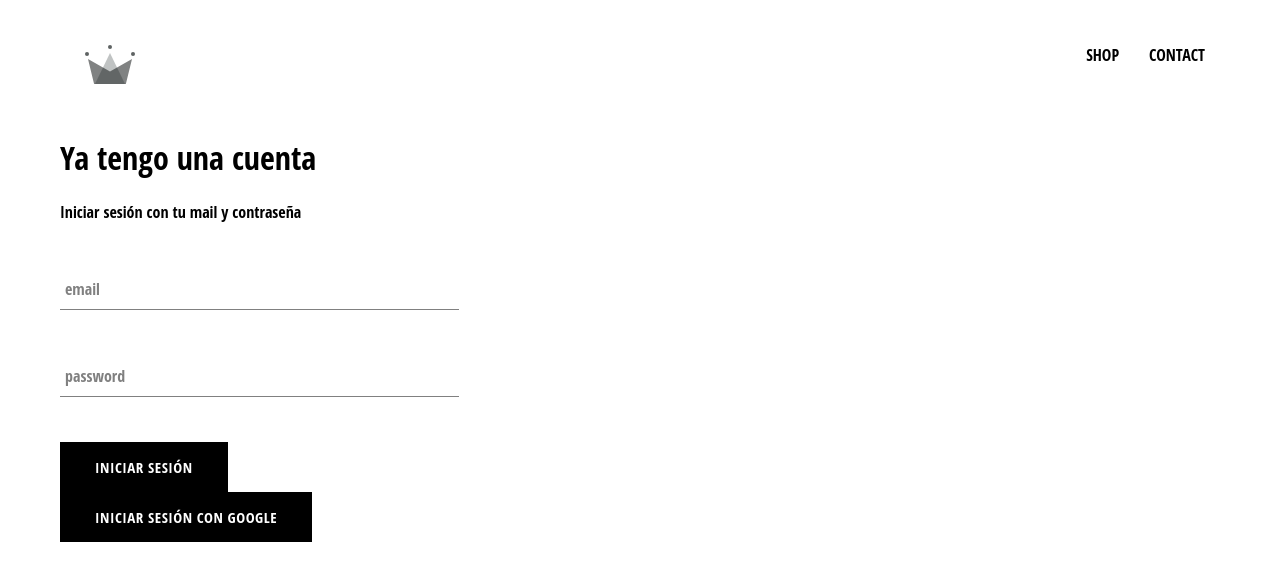
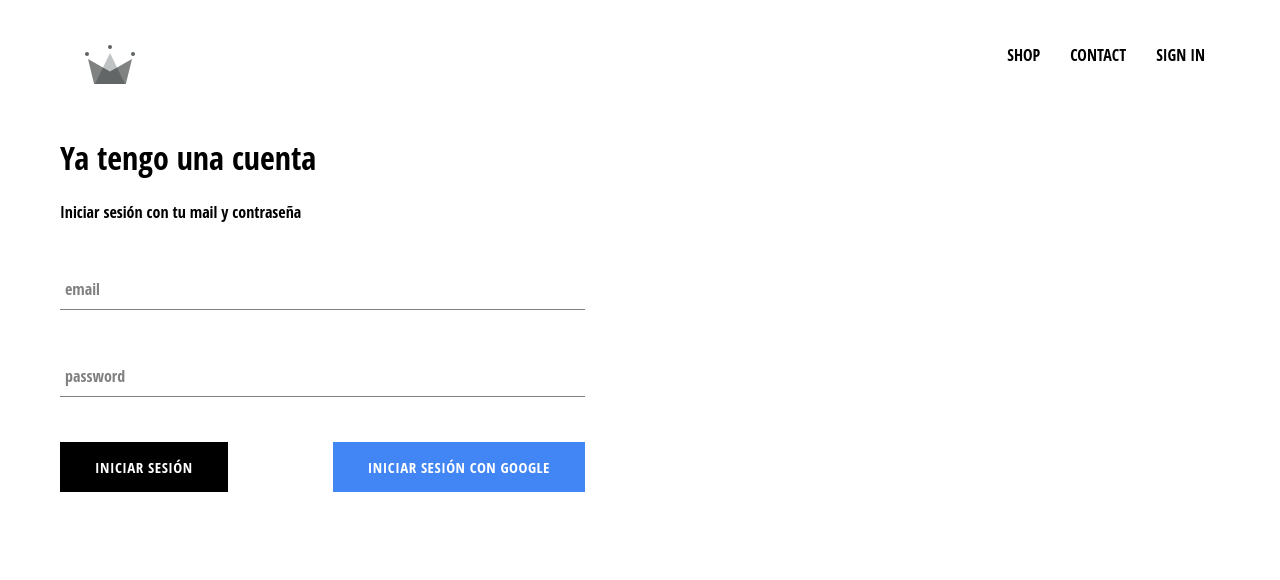
Before and after one commit to Gonzapepe/crwn-clothing, a React (Create React App) app: page /signin in a window 1280 px wide. Shown: the top 580 px of the page. Built offline with nearby package versions, Linux system fonts and the light colour scheme; no server answers.

Commit message:
Created Google authentication with firebase and added style to buttons

```diff
--- a/src/App.css
+++ b/src/App.css
@@ -7,3 +7,7 @@
     text-decoration: none;
     color: black;
 }
+
+* {
+    box-sizing: border-box;
+}
--- a/src/App.js
+++ b/src/App.js
@@ -23,7 +23,10 @@
   componentDidMount() {
     this.unsubscribeFromAuth = auth.onAuthStateChanged(user => {
       this.setState({ currentUser: user })
+      console.log(user)
+
     })
+
   }
 
   componentWillUnmount() {
@@ -33,7 +36,7 @@
   render(){
     return (
       <div className="App">
-        <Header />
+        <Header currentUser={this.state.currentUser} />
         <Switch>
           <Route exact path='/' component={HomePage} />
           <Route exact path='/shop' component={ShopPage} />
--- a/src/components/custombutton/custombutton.jsx
+++ b/src/components/custombutton/custombutton.jsx
@@ -2,8 +2,8 @@
 
 import './custombutton.scss'
 
-const CustomButton = ({ children, ...otherProps }) => (
-    <button className='custom-button' {...otherProps}>
+const CustomButton = ({ children, isGoogleSignIn, ...otherProps }) => (
+    <button className={`${isGoogleSignIn ? 'google-sign-in' : ''} custom-button`} {...otherProps}>
         {children}
     </button>
 )
--- a/src/components/custombutton/custombutton.scss
+++ b/src/components/custombutton/custombutton.scss
@@ -19,4 +19,14 @@
       color: black;
       border: 1px solid black;
     }
+
+    &.google-sign-in {
+      background-color: #4285f4;
+      color: white;
+
+      &:hover {
+        background-color: #347ae8;
+        border: none;
+      }
+    }
   }
--- a/src/components/header/header.jsx
+++ b/src/components/header/header.jsx
@@ -2,8 +2,9 @@
 import { Link } from 'react-router-dom'
 import './header.scss'
 import { ReactComponent as Logo } from '../../assets/crown.svg'
+import { auth } from '../../firebase/firebase-utils'
 
-const Header = () => (
+const Header = ({ currentUser }) => (
     <div className='header'>
         <Link to='/' className='logo-container' >
              <Logo className='logo' />
@@ -17,6 +18,12 @@
             <Link className='option' to='/shop'>
                 CONTACT
             </Link>
+            {
+                currentUser ?
+                <div className='option' onClick={() => auth.signOut()}> SIGN OUT </div>
+                :
+                <Link className='option' to='/signin'> SIGN IN </Link>
+            }
         </div>
     </div>
 )
--- a/src/components/header/header.scss
+++ b/src/components/header/header.scss
@@ -20,6 +20,7 @@
 
       .option {
         padding: 10px 15px;
+        cursor: pointer;
       }
     }
   }
--- a/src/components/sign-in/signin.jsx
+++ b/src/components/sign-in/signin.jsx
@@ -42,8 +42,10 @@
 
                 <FormInput handleChange={this.handleChange} name='password' type='password' value={this.state.password} label='password' required />
 
+                <div className='buttons'>
                 <CustomButton type='submit'> INICIAR SESIÓN </CustomButton>
-                <CustomButton onClick={signInWithGoogle}> INICIAR SESIÓN CON GOOGLE </CustomButton>
+                <CustomButton onClick={signInWithGoogle} isGoogleSignIn > INICIAR SESIÓN CON GOOGLE </CustomButton>
+                </div>
             </form>
         </div>
     )
--- a/src/components/sign-in/signin.scss
+++ b/src/components/sign-in/signin.scss
@@ -1,5 +1,5 @@
 .sign-in {
-    width: 30vw;
+    width: 525px;
     display: flex;
     flex-direction: column;
 }
@@ -7,3 +7,8 @@
 .title {
     margin: 10px 0 ;
 }
+
+.buttons {
+    display: flex;
+    justify-content: space-between;
+}
```
